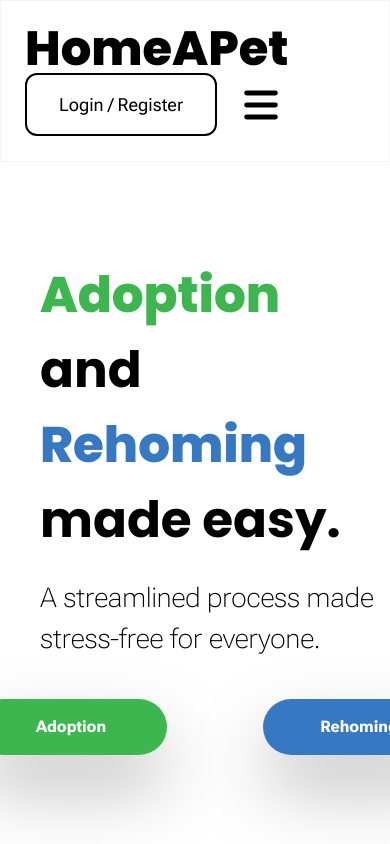
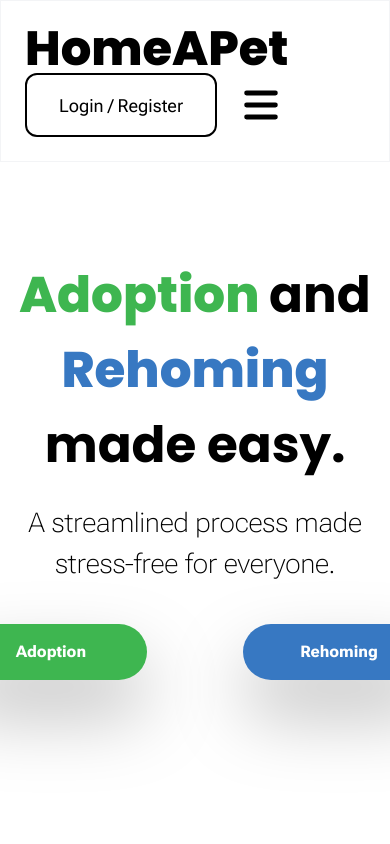
Before and after one commit to SyferWD/HomeAPet, a Next.js app: page / in a window 390 px wide. Shown: the top 844 px of the page. Built offline with nearby package versions, Linux system fonts and the light colour scheme.

Commit message:
added user authentication and logout feature

```diff
--- a/app/adoption/[slug]/page.tsx
+++ b/app/adoption/[slug]/page.tsx
@@ -57,12 +57,12 @@ const AdoptionPetInfoPage = () => {
             <div className='flex flex-col lg:flex-row w-4/5 max-w-screen-2xl gap-8'>
                 <div className='relative basis-2/3 flex-col flex gap-10 lg:gap-18'>
                     <div className=' w-full bg-white py-6 rounded-lg shadow-md min-h-[256px] h-fit'>
-                        <div className='flex justify-start w-4/5 p-4'>
+                        <div className='flex justify-start w-4/5 p-6'>
                             <h2 className='font-bold text-2xl text-primary-green'>
                                 Reasons for rehoming
                             </h2>
                         </div>
-                        <div className='px-4'>
+                        <div className='px-6'>
                             <p>
                             Lost of job therefore could no longer afford to continue caring for this wonderful friend.
                             </p>
--- /dev/null
+++ b/app/api/auth_remove/route.ts
@@ -0,0 +1,40 @@
+import { jwt_token_name } from "@/constants";
+import { NextRequest, NextResponse } from "next/server";
+import jwt from 'jsonwebtoken';
+import { cookies } from "next/headers";
+
+
+export const POST = async() => {
+
+    const userCookies = cookies();
+
+    const token = userCookies.get(jwt_token_name);
+
+    if (!token) {
+        return NextResponse.json({message: "Unauthorized"}, {status: 401});
+    }
+
+    //Retrieve secret key for JWT
+    const secret_key = process.env.JWT_SECRET_KEY;
+
+    if (!secret_key) {
+        throw new Error("JWT_SECRET_KEY environment variable is not set.");
+    }
+
+
+    try {
+        const decodedToken = jwt.verify(token.value, secret_key);
+
+        if (typeof decodedToken === 'object') {
+            userCookies.delete(jwt_token_name);
+            return NextResponse.json({message: "Logout successful"}, {status: 200});
+        } else {
+            throw new Error('The token is not a valid JWT token.');
+        }
+
+    } catch (error) {
+        return NextResponse.json({message: "Unauthorized"}, {status: 401});
+    }
+
+
+}
--- a/app/components/Hero.tsx
+++ b/app/components/Hero.tsx
@@ -5,14 +5,14 @@ import Link from 'next/link';
 const Hero = () => {
   return (
     <div className='flex relative flex-col xl:flex-row gap-4 max-w-screen-2xl mx-auto'>
-        <div className='flex-1 pt-24 pl-10  '>
-            <h1 className='font-bold font-poppins text-[50px] sm:text-[48px]'>
+        <div className='flex-1 pt-24 lg:pl-10  '>
+            <h1 className='font-bold font-poppins text-[50px] sm:text-[48px] text-center lg:text-left'>
                 <span className='text-primary-green font-extrabold sm:text-[64px]'>Adoption </span>
                 and
                 <span className='text-primary-blue font-extrabold sm:text-[64px]'> Rehoming </span>
                 made easy.
             </h1>
-            <p className='mt-5 text-[27px] font-thin '>
+            <p className='mt-5 text-[27px] font-thin text-center lg:text-left'>
                 A streamlined process made stress-free for everyone.
             </p>
             <div className='flex gap-24 xl:gap-16 justify-center xl:justify-start my-10'>
@@ -29,7 +29,6 @@ const Hero = () => {
                         btnStyle='bg-primary-blue rounded-full text-white font-extrabold hover:bg-blue-800 w-48 hover:translate-y-[-5px] drop-shadow-3xl'
                     />
                 </Link>
-
             </div>
         </div>
         <div className='flex lg:flex-[1.5] justify-center items-end w-full lg:h-screen'>
--- /dev/null
+++ b/app/contexts/AuthContext.tsx
@@ -0,0 +1,60 @@
+'use client';
+import axios from 'axios';
+import { useRouter } from 'next/navigation';
+import { createContext, useContext, useState } from 'react';
+
+interface AuthContextValue {
+  isLoggedIn: boolean;
+  login: () => void;
+  logout: () => void;
+}
+
+interface AuthRemovalProps {
+    message: string;
+    error: Error | null;
+}
+
+const AuthContext = createContext<AuthContextValue>({
+                                                isLoggedIn: false,
+                                                login() {},
+                                                logout() {},
+                                            });
+
+export const AuthProvider = ({
+    children,
+  }: {
+    children: React.ReactNode;
+  }) => {
+    const router = useRouter();
+
+    const [isLoggedIn, setIsLoggedIn] = useState(false);
+
+    const login = () => {
+        setIsLoggedIn(true);
+        router.push("/dashboard");
+    };
+
+    const logout = async() => {
+        console.log("logout pressed");
+        try {
+            const {message, error} : AuthRemovalProps = await axios.post('/api/auth_remove');
+            setIsLoggedIn(false);
+            router.push("/login-register");
+        } catch (error) {
+            router.push("/login-register");
+        }
+    };
+
+    return (
+        <AuthContext.Provider value={
+        {
+            isLoggedIn,
+            login,
+            logout,
+        }}>
+            {children}
+        </AuthContext.Provider>
+    );
+};
+
+export const useAuth = () => useContext(AuthContext);
--- a/app/dashboard/page.tsx
+++ b/app/dashboard/page.tsx
@@ -5,16 +5,15 @@ import DashboardContainer from "./components/DashboardContainer"
 
 const DashBoardPage = () => {
   return (
-    <div className=" container min-w-full">
+    <div className="min-w-screen mb-12">
         <Header content="Dashboard" />
-
-        <div className="flex flex-col justify-center w-screen gap-10">
+        <div className="flex flex-col justify-center gap-10">
 
             <DashboardContainer
                 border_color="border-green-600"
                 header_bg_color="bg-primary-green"
                 content_bg_color="bg-green-200"
-                header_title="Pets for Adoption"
+                header_title="Listed Pets For Rehoming"
             >
                 <div>
                     Rehomed Pet Listings
@@ -32,12 +31,17 @@ const DashBoardPage = () => {
                 </div>
             </DashboardContainer>
 
-            <div className="">
-                <h2 className="mb-4 font-bold text-xl font-poppins">Volunteer Status</h2>
-                <ul className="">
-                    {/* Volunteer status card component */}
-                </ul>
-            </div>
+            <DashboardContainer
+                border_color="border-orange-600"
+                header_bg_color="bg-orange-400"
+                content_bg_color="bg-orange-200"
+                header_title="Volunteer Application Status"
+            >
+                <div>
+                    Volunteer Application
+                </div>
+            </DashboardContainer>
+
         </div>
     </div>
   )
--- a/app/layout.tsx
+++ b/app/layout.tsx
@@ -2,6 +2,7 @@ import { Footer, NavBar } from '@/components'
 import { poppins, roboto_flex } from './fonts'
 import './globals.css'
 import type { Metadata } from 'next'
+import { AuthProvider } from './contexts/AuthContext'
 
 export const metadata: Metadata = {
   title: 'HomeAPet',
@@ -15,7 +16,7 @@ export default function RootLayout({
 }) {
   return (
     <html lang="en" className={`${poppins.variable} ${roboto_flex.variable}`}>
-      {/* <body className='bg-[url(/cool-background-2.svg)] bg-fix bg-cover'> */}
+       <AuthProvider>
         <body className='min-h-screen'>
             <NavBar />
             <div>
@@ -23,6 +24,7 @@ export default function RootLayout({
             </div>
             <Footer />
         </body>
+      </AuthProvider>
     </html>
   )
 }
--- a/app/login-register/components/Login_Register_Form.tsx
+++ b/app/login-register/components/Login_Register_Form.tsx
@@ -2,6 +2,7 @@
 import { useState, MouseEvent, FormEvent, useEffect } from 'react';
 import axios from 'axios';
 import { useRouter } from 'next/navigation';
+import { useAuth } from '@/app/contexts/AuthContext';
 
 interface FormData {
   username: string;
@@ -13,6 +14,8 @@ interface FormData {
 const Login_Register_Form = () => {
 
   const router = useRouter();
+
+  const {login} = useAuth();
 
   const initialFormData: FormData = {
     username: "",
@@ -43,7 +46,7 @@ const Login_Register_Form = () => {
       try {
         const result = await axios.post('api/login', formData);
         console.log('Login submitted successfully', result.data);
-        router.push('/');
+        login();
 
       } catch (error: any) {
         if (error.response && error.response.data && error.response.data.error) {
--- a/components/CustomButton.tsx
+++ b/components/CustomButton.tsx
@@ -4,7 +4,9 @@ import { CustomButtonProps } from "@/app/interfaces";
 
 const CustomButton = ({content, btnStyle, handleClick}: CustomButtonProps) => {
   return (
-    <button className={`flex flex-row relative justify-center items-center py-4 px-8 outline-none ${btnStyle}`}>
+    <button className={`flex flex-row relative justify-center items-center py-4 px-8 outline-none ${btnStyle}`}
+      onClick={handleClick}
+    >
         {content}
     </button>
   )
--- a/components/NavBar.tsx
+++ b/components/NavBar.tsx
@@ -5,11 +5,17 @@ import { HiMenu } from 'react-icons/hi';
 import { RxCross2 } from 'react-icons/rx';
 import { CustomButton } from '.';
 import { navbar_links } from '@/link_webContent';
+import { useAuth } from '@/app/contexts/AuthContext';
+import { useRouter } from 'next/navigation';
 
 const NavBar = () => {
 
+    const router = useRouter();
+
     // Using a useState as a boolean to toggle between the menu icon / cross icon for smaller viewports
     const [isOpen, setIsOpen] = useState(false);
+
+    const { isLoggedIn, login, logout } = useAuth();
 
     return (
         <header className='w-full sticky top-0 z-20 bg-white border border-gray-100'>
@@ -27,12 +33,15 @@ const NavBar = () => {
 
                 {/* Login button & Dropdown Menu for smaller viewports */}
                 <div className='flex h-16 lg:order-2 gap-2'>
-                    <Link href="/login-register">
-                        <CustomButton
-                            content='Login / Register'
-                            btnStyle='text-black text-[18px] rounded-xl bg-white border-2 border-black hover:bg-black hover:text-white'
-                        />
-                    </Link>
+                    {/* <Link href="/login-register"> */}
+                    <CustomButton
+                        content={isLoggedIn ? "Logout" : "Login / Register"}
+                        btnStyle={` text-[18px] rounded-xl
+                                ${isLoggedIn ? "text-white bg-red-500 hover:bg-red-700"
+                                : "text-black bg-white border-2 border-black hover:bg-black hover:text-white "}`}
+                        handleClick={isLoggedIn ? logout : () => {router.push("/login-register")}}
+                    />
+                    {/* </Link> */}
                     {/* Dropdown Menu */}
                     <div className='block lg:hidden'>
                         <button
--- a/link_webContent/index.ts
+++ b/link_webContent/index.ts
@@ -15,7 +15,7 @@ export const navbar_links = [
     {
         url: '/volunteer',
         title: 'Volunteer',
-        textColour: 'text-black'
+        textColour: 'text-orange-500'
     },
 ]
 
```
Lines whose indentation alone changed are shown as unchanged.
